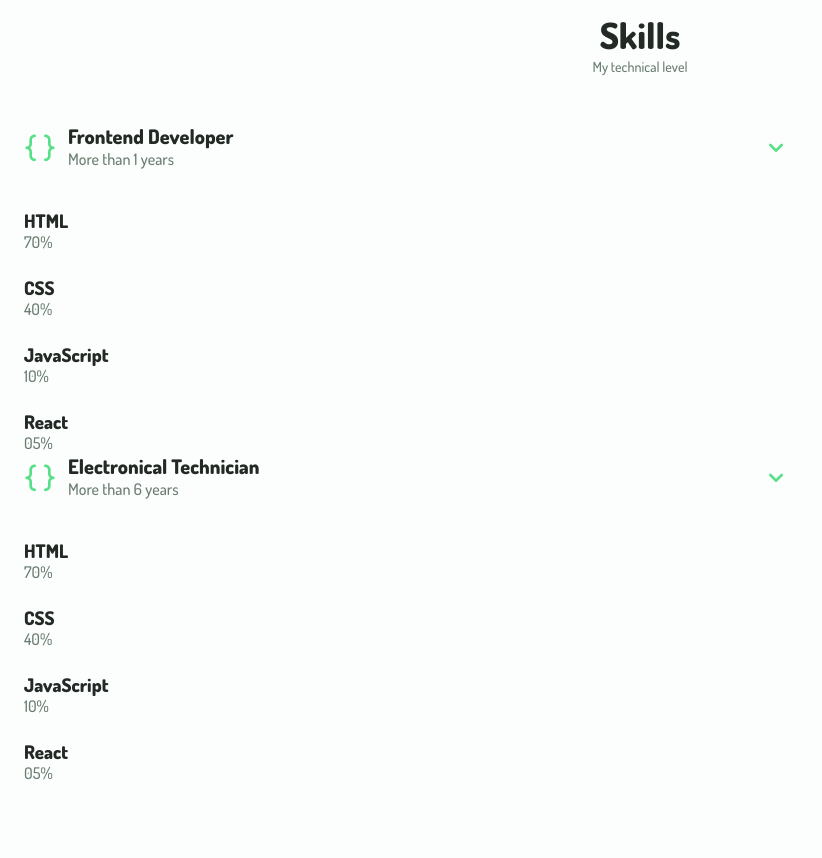
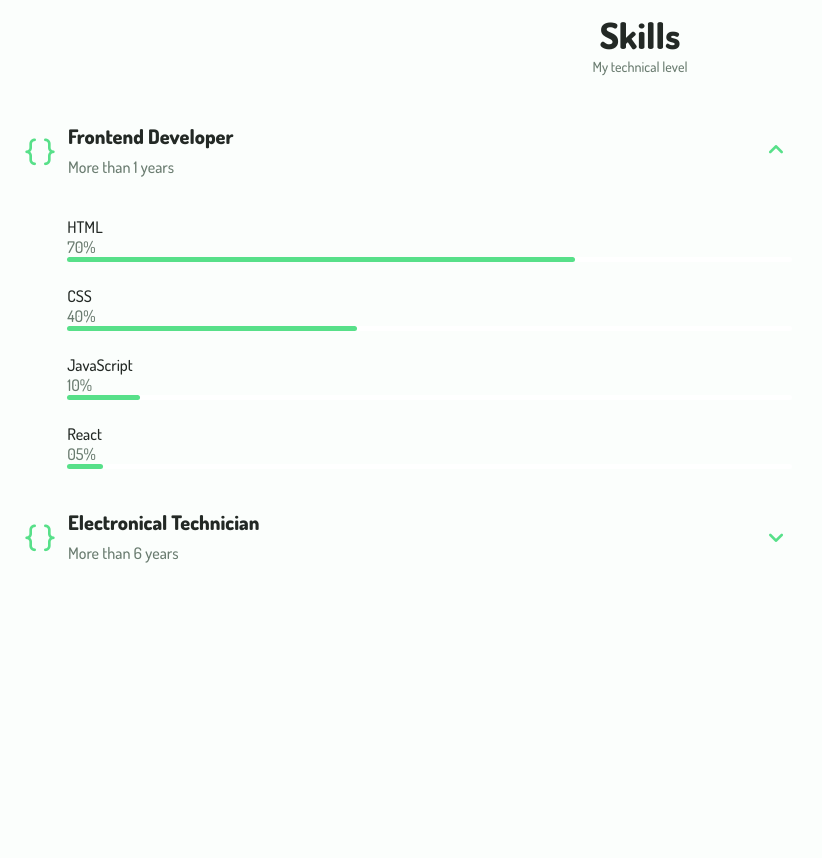
Before and after one commit to Marcelo-Moretti/Personal-Portfolio, a plain HTML site: page index.html in a window 1280 px wide. Shown: the part 1060-1918 px from the top of the page, without its empty margins (0-822 px from the left). After the commit the page ends 1775 px from the top, so only its background shows below. Drawn offline with nearby package versions, Linux system fonts and the light colour scheme.

Commit message:
Completando la seccion de skills, hay que arreglar

```diff
--- a/index.html
+++ b/index.html
@@ -161,7 +161,7 @@
             <div class="skills__container container grid">
                 <div>
                     <!--===== SKILL 1 =====-->
-                    <div class="skills__content">
+                    <div class="skills__content skills__open">
                         <div class="skills__header">
                             <i class="uil uil-brackets-curly skills__icon"></i>
 
@@ -212,7 +212,7 @@
                         </div>
                     </div>
                     <!--===== SKILL 2 =====-->
-                    <div class="skills__content">
+                    <div class="skills__content skills__close">
                         <div class="skills__header">
                             <i class="uil uil-brackets-curly skills__icon"></i>
 
@@ -226,38 +226,38 @@
                         <div class="skills__list grid">
                             <div class="skills__data">
                                 <div class="skills_title">
-                                    <h3 class="skills__name">HTML</h3>
-                                    <span class="skills__number">70%</span>
+                                    <h3 class="skills__name">Circuit design</h3>
+                                    <span class="skills__number">75%</span>
                                 </div>
                                 <div class="skills__bar">
-                                    <span class="skills__percentage skills__html"></span>
+                                    <span class="skills__percentage skills__circuit"></span>
                                 </div>
                             </div>
                             <div class="skills__data">
                                 <div class="skills_title">
-                                    <h3 class="skills__name">CSS</h3>
-                                    <span class="skills__number">40%</span>
+                                    <h3 class="skills__name">Maintenance</h3>
+                                    <span class="skills__number">80%</span>
                                 </div>
                                 <div class="skills__bar">
-                                    <span class="skills__percentage skills__css"></span>
+                                    <span class="skills__percentage skills__maintenance"></span>
                                 </div>
                             </div>
                             <div class="skills__data">
                                 <div class="skills_title">
-                                    <h3 class="skills__name">JavaScript</h3>
-                                    <span class="skills__number">10%</span>
+                                    <h3 class="skills__name">Installer</h3>
+                                    <span class="skills__number">50%</span>
                                 </div>
                                 <div class="skills__bar">
-                                    <span class="skills__percentage skills__js"></span>
+                                    <span class="skills__percentage skills__installer"></span>
                                 </div>
                             </div>
                             <div class="skills__data">
                                 <div class="skills_title">
-                                    <h3 class="skills__name">React</h3>
-                                    <span class="skills__number">05%</span>
+                                    <h3 class="skills__name">Product Design</h3>
+                                    <span class="skills__number">20%</span>
                                 </div>
                                 <div class="skills__bar">
-                                    <span class="skills__percentage skills__react"></span>
+                                    <span class="skills__percentage skills__product"></span>
                                 </div>
                             </div>
                         </div>
--- a/main.js
+++ b/main.js
@@ -32,3 +32,22 @@ function linkAction(){
     navMenu.classList.remove('show-menu')
 }
 navLink.forEach(n => n.addEventListener('click', linkAction))
+
+/*========== ACCORDION SKILLS ==========*/
+const skillsContent = document.getElementsByClassName('skills__content');
+const skillsHeader = document.getElementsByClassName('skills__header');
+
+function toggleSkills() {
+    let itemClass = this.parentNode.className;
+
+    for(i = 0; i < skillsContent.length; i++){
+        skillsContent[i].className = 'skills__content skills__close'
+    }
+    if(itemClass === 'skills__content skills__close') {
+        this.parentNode.className = 'skills__content skills__open'
+    }
+}
+
+skillsHeader.forEach((el) => {
+    el.addEventListener('click', toggleSkills)
+})
--- a/style.css
+++ b/style.css
@@ -408,12 +408,80 @@ img {
     transition: .5s;
 }
 
-.skills__titles {
+.skills__list {
+    row-gap: 1.5rem;
+    padding-left: 2.7rem;
+}
+
+.skills__title {
     display: flex;
     justify-content: space-between;
     margin-bottom: var(--mb-0-5);
 }
 
+.skills__name {
+    font-size: var(--normal-font-size);
+    font-weight: var(--font-medium);
+}
+
+.skills__bar,
+.skills__percentage {
+    height: 5px;
+    border-radius: .25rem;
+    background-color: var(--first-color-ligter);
+}
+
+.skills__percentage {
+    display: block;
+    background-color: var(--first-color);
+}
+
+.skills__html {
+    width: 70%;
+}
+
+.skills__css {
+    width: 40%;
+}
+
+.skills__js {
+    width: 10%;
+}
+
+.skills__react {
+    width: 5%;
+}
+
+.skills__circuit {
+    width: 75%;
+}
+
+.skills__maintenance {
+    width: 80%;
+}
+
+.skills__installer {
+    width: 50%;
+}
+
+.skills__product {
+    width: 20%;
+}
+
+.skills__close .skills__list {
+    height: 0;
+    overflow: hidden;
+}
+
+.skills__open .skills__list {
+    height: max-content;
+    margin-bottom: var(--mb-2-5);
+}
+
+.skills__open .skills__arrow {
+    transform: rotate(180deg);
+}
+
 /*========== QUALIFICATION ==========*/
 
 /*========== SERVICES ==========*/
```
